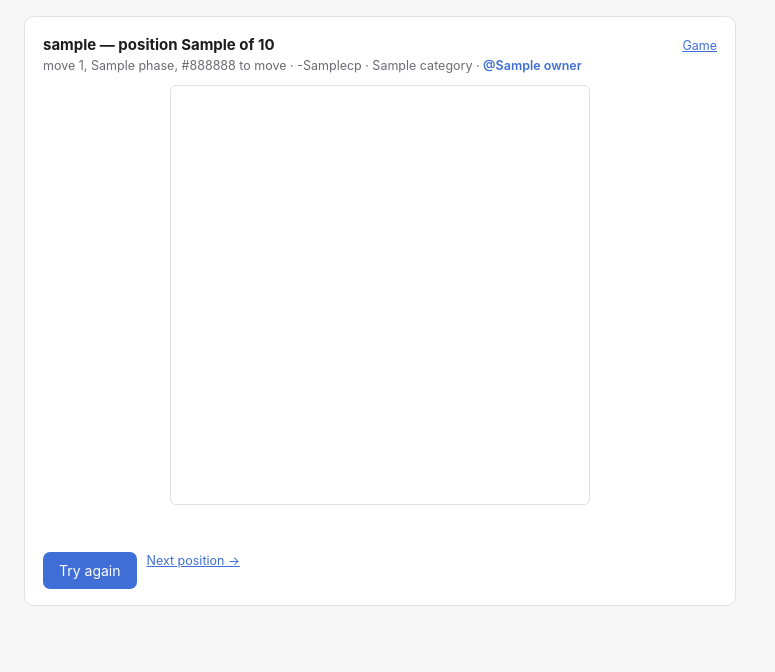
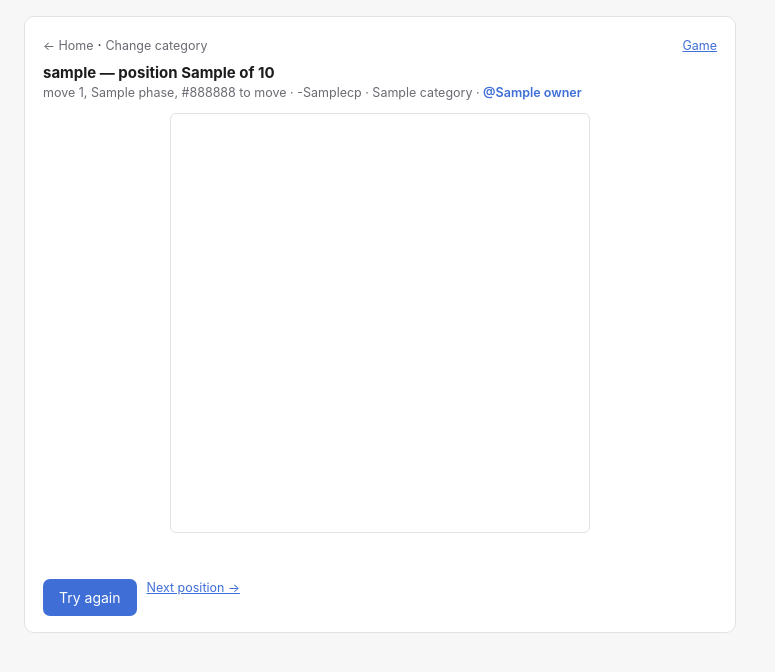
Before and after one commit to vincvloo/Chess-Error-Tracker, a Python web app: template chess_tracker/web/templates/practice.html in a window 1280 px wide. Shown: the part 60-732 px from the top of the page, without its empty margins (0-775 px from the left). Run offline with Jinja, Linux system fonts and the light colour scheme; the template is opened without the code that fills it: most values are stand-ins (such as "Sample title", 1, 10 or a date in 2020).

Commit message:
Fix practice board sizing and add back-navigation
Two issues found while actually using the merged app:

- The board's empty squares were shrinking relative to squares with a
  piece: .board set grid-template-columns but never grid-template-rows, so
  implicit rows sized themselves to content (a piece glyph's line height)
  instead of an even 1/8th each. Now both are explicit, so all 64 squares
  stay uniform regardless of what's on them.
- There was no visible way back once inside practice mode -- only the
  small header logo link. Added explicit "Home" and "Change category"
  links to the category picker and the active-position view.

Co-Authored-By: Claude Sonnet 5 <noreply@anthropic.com>

```diff
--- a/chess_tracker/web/templates/practice.html
+++ b/chess_tracker/web/templates/practice.html
@@ -5,9 +5,9 @@
 .practicehead { display: flex; justify-content: space-between; align-items: baseline;
   flex-wrap: wrap; gap: 8px; margin-bottom: 10px; }
 .practicehead .muted { font-size: 12.5px; }
-.board { display: grid; grid-template-columns: repeat(8, 1fr); width: 100%; max-width: 420px;
-  aspect-ratio: 1; border: 1px solid var(--border); border-radius: 6px; overflow: hidden;
-  margin: 0 auto; }
+.board { display: grid; grid-template-columns: repeat(8, 1fr); grid-template-rows: repeat(8, 1fr);
+  width: 100%; max-width: 420px; aspect-ratio: 1; border: 1px solid var(--border);
+  border-radius: 6px; overflow: hidden; margin: 0 auto; }
 .sq { display: flex; align-items: center; justify-content: center; font-size: min(6vw, 34px);
   cursor: pointer; user-select: none; position: relative; }
 .sq.light { background: #EDE6D9; }
@@ -47,6 +47,7 @@
 
 {% elif pickCategory %}
 <div class="panel">
+  <a class="navlink" href="/">&larr; Home</a>
   <h2>{{ username }} &mdash; what do you want to work on?</h2>
   {% if categories %}
   <table>
@@ -70,7 +71,9 @@
 <div class="panel">
   <div class="practicehead">
     <div>
-      <h2 style="margin:0">{{ username }} &mdash; position {{ data.queuePosition }} of {{ data.queueTotal }}</h2>
+      <a class="navlink" href="/">&larr; Home</a> &middot;
+      <a class="navlink" href="/practice?users={{ username }}&tc={{ data.tc|default('') }}&phase={{ data.phaseFilter|default('') }}">Change category</a>
+      <h2 style="margin:6px 0 0">{{ username }} &mdash; position {{ data.queuePosition }} of {{ data.queueTotal }}</h2>
       <div class="muted">move {{ data.moveNumber }}, {{ data.phase }}, {{ data.colour }} to move
         &middot; -{{ data.cpLoss }}cp &middot; {{ data.category }}
         {% if data.owner != username %} &middot; <span class="ownertag">@{{ data.owner }}</span>{% endif %}</div>
```
